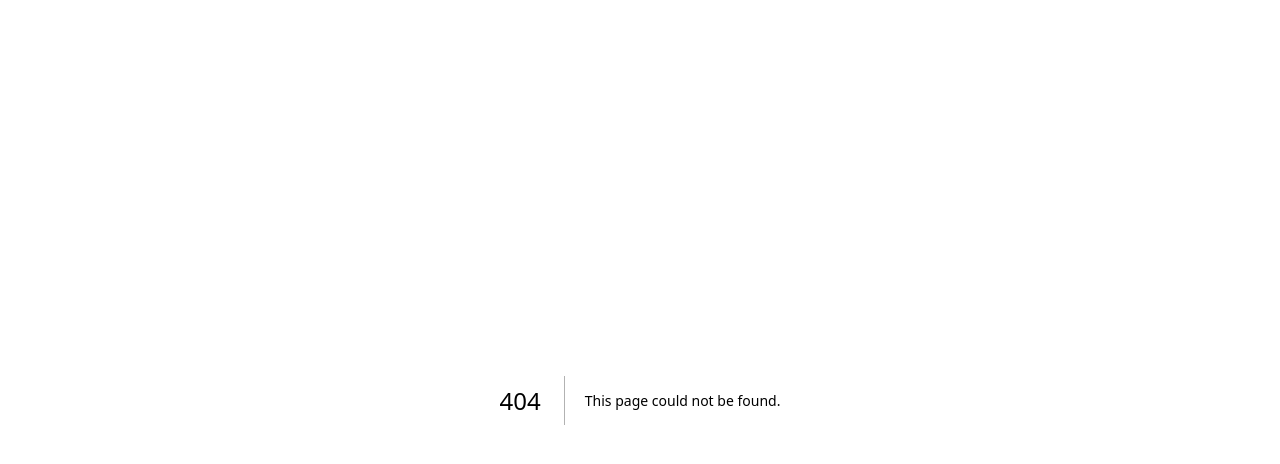
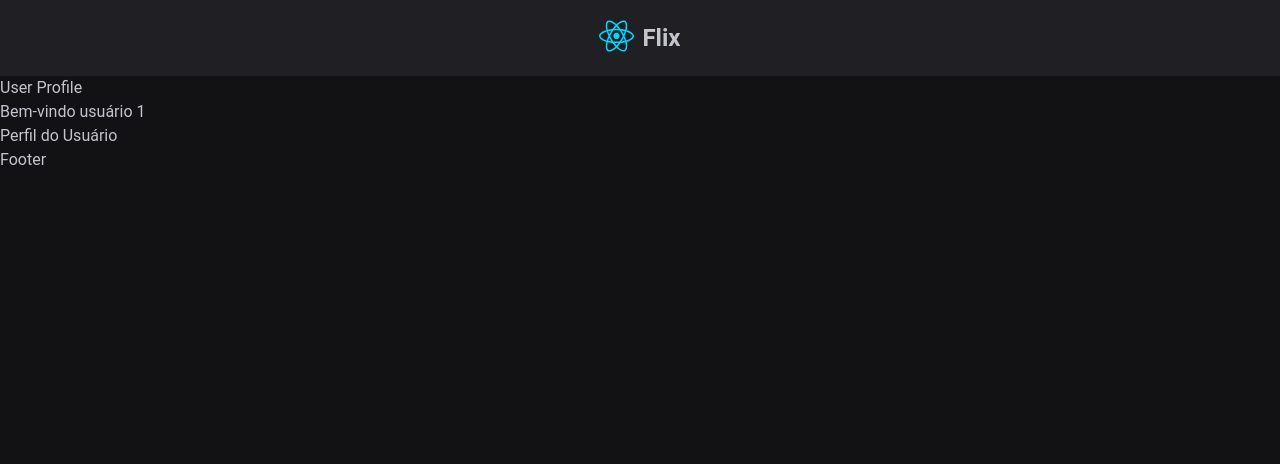
Before and after one commit to ppads-2024s1-g8/next-front-end-flix, a Next.js app: page /user/profile/1 in a window 1280 px wide. Before the commit this address had no page. Shown: the top 464 px of the page. Built offline with nearby package versions, Linux system fonts and the light colour scheme.

Commit message:
add Header to layout

```diff
--- a/src/app/home/page.tsx
+++ /dev/null
@@ -1,11 +0,0 @@
-import Image from "next/image";
-import { Header } from "src/components/Header/Header";
-
-export default function Home() {
-  return (
-        <div>
-            <h2>Hello World</h2>
-            <p>Home</p>
-        </div>
-    );
-}
--- a/src/app/layout.tsx
+++ b/src/app/layout.tsx
@@ -1,6 +1,7 @@
 import "./globals.css";
 import type { Metadata } from "next";
 import { Nunito } from "next/font/google";
+import { Header } from "../components/Header/Header.jsx";
 
 const nunito = Nunito({ subsets: ["latin"] });
 
@@ -16,7 +17,13 @@ export default function RootLayout({
 }>) {
   return (
     <html lang="en">
-      <body className={nunito.className}>{children}</body>
+      <body>
+        <Header/>
+        <main>
+          {children}
+        </main>
+        <footer>Footer</footer>
+      </body>
     </html>
   );
 }
--- a/src/app/page.tsx
+++ b/src/app/page.tsx
@@ -1,10 +1,8 @@
 import Image from "next/image";
-import { Header } from "../components/Header/Header";
 
 export default function Home() {
   return (
     <div>
-      <Header />
       <h2>Home</h2>
     </div>
   );
--- /dev/null
+++ b/src/app/user/layout.tsx
@@ -0,0 +1,10 @@
+import { ReactNode } from 'react'
+
+export default function UserLayout({ children} : {children: ReactNode }){
+    return (
+        <div>
+            <div>{children}</div>
+            <p>Perfil do Usuário</p>
+        </div>
+    )
+}
--- /dev/null
+++ b/src/app/user/profile/[id]/page.tsx
@@ -0,0 +1,16 @@
+import Image from "next/image";
+
+interface UserProps {
+    params: {
+        id: string
+    }
+}
+
+export default function UserProfile(props:any) {
+  return (
+    <div>
+        <h2>User Profile</h2>
+        <p>Bem-vindo usuário {props.params.id}</p>
+    </div>
+  );
+}
```
Also changed, not shown: src/app/(auth)/layout.tsx (renamed from src/app/auth/layout.tsx), src/app/(auth)/sign-in/page.tsx (renamed from src/app/auth/sign-in/page.tsx), src/app/(auth)/sign-up/page.tsx (renamed from src/app/auth/sign-up/page.tsx).
